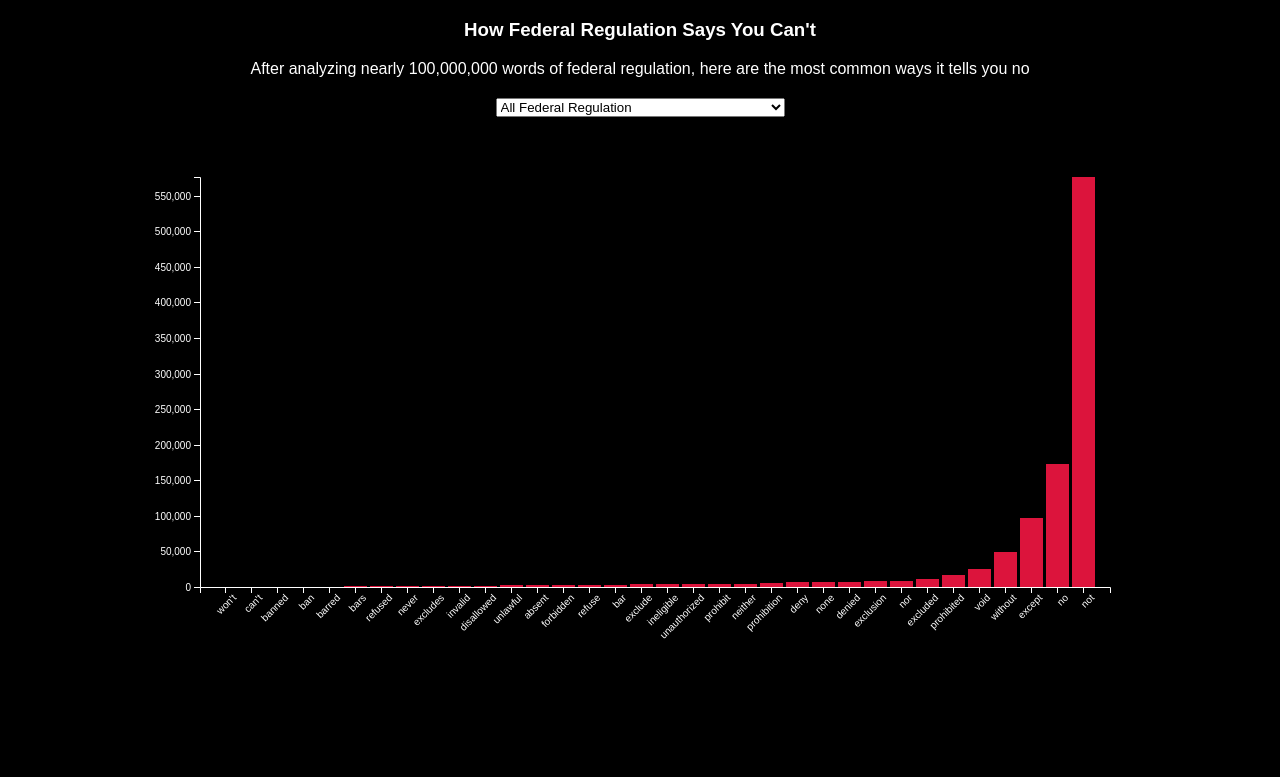
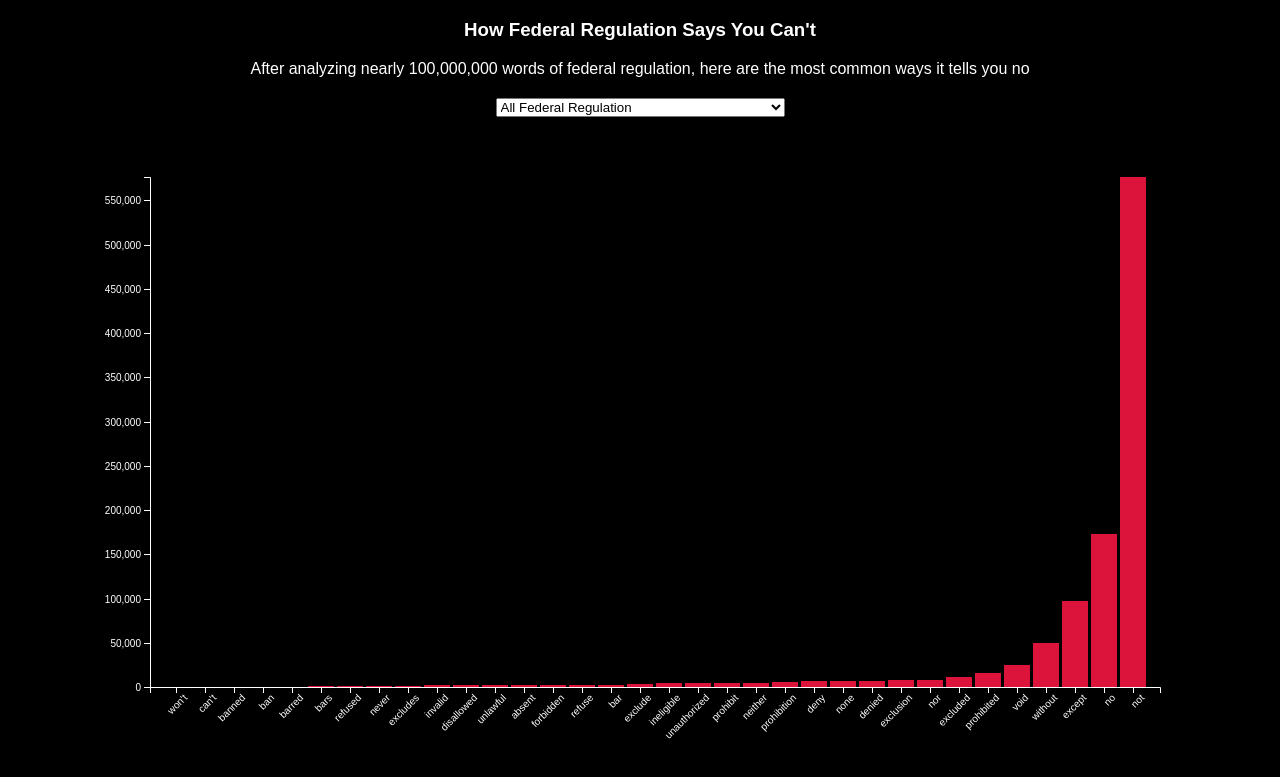
Before and after one commit to idugan100/BureaucracyOfNo, a plain HTML site: page index.html in a window 1280 px wide. Shown: the part 61-838 px from the top of the page. Before the commit the page ends 806 px from the top, so only its background shows below. Drawn offline with nearby package versions, Linux system fonts and the light colour scheme.

Commit message:
Increase size of chart and update page name

```diff
--- a/index.html
+++ b/index.html
@@ -2,7 +2,7 @@
 <html lang="en">
 <head>
   <meta charset="UTF-8">
-  <title>No Words Bar Graph</title>
+  <title>The Bureaucracy of No</title>
   <script src="https://d3js.org/d3.v7.min.js"></script>
   <style>
     body {
@@ -44,7 +44,7 @@
         <select id="filter"></select>
     </div>
     <div class="middle">
-        <svg width="1000" height="600"></svg>
+        <svg width="1100" height="700"></svg>
     </div>
   <script>
 
```
